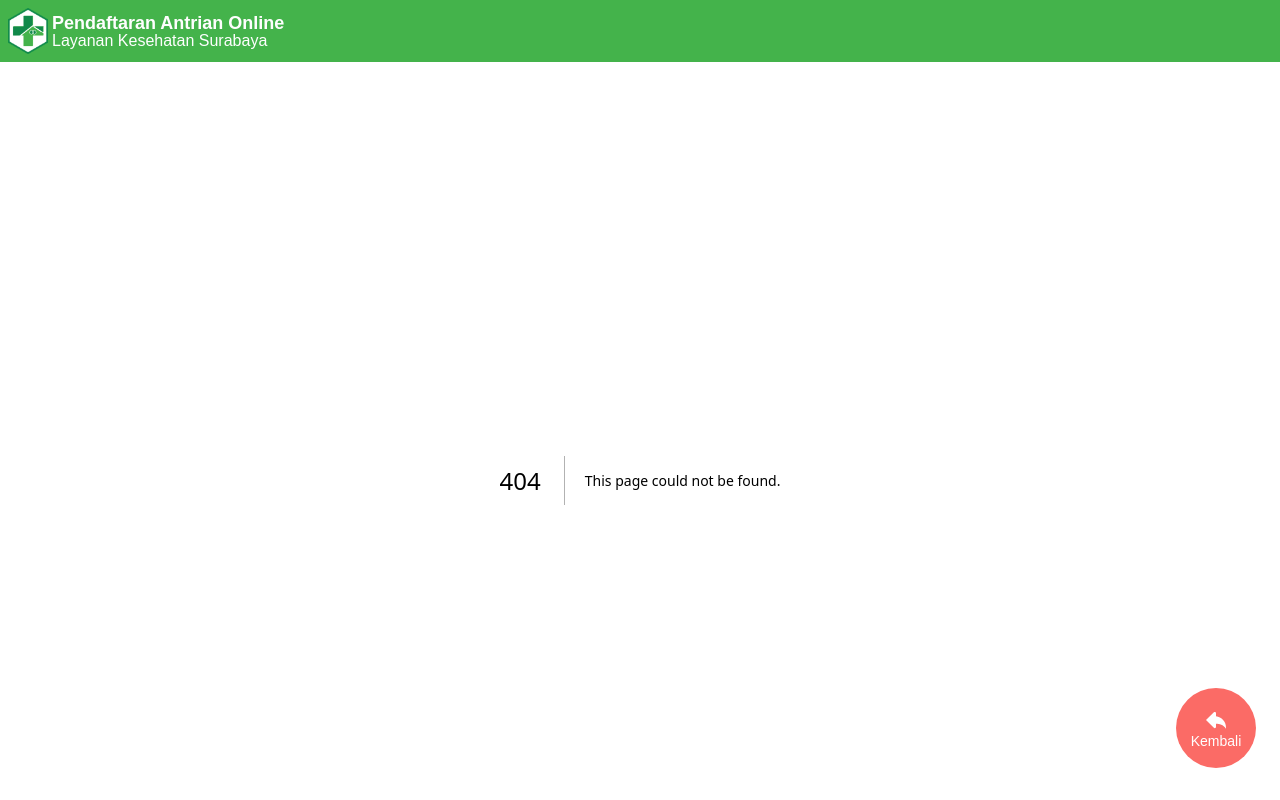
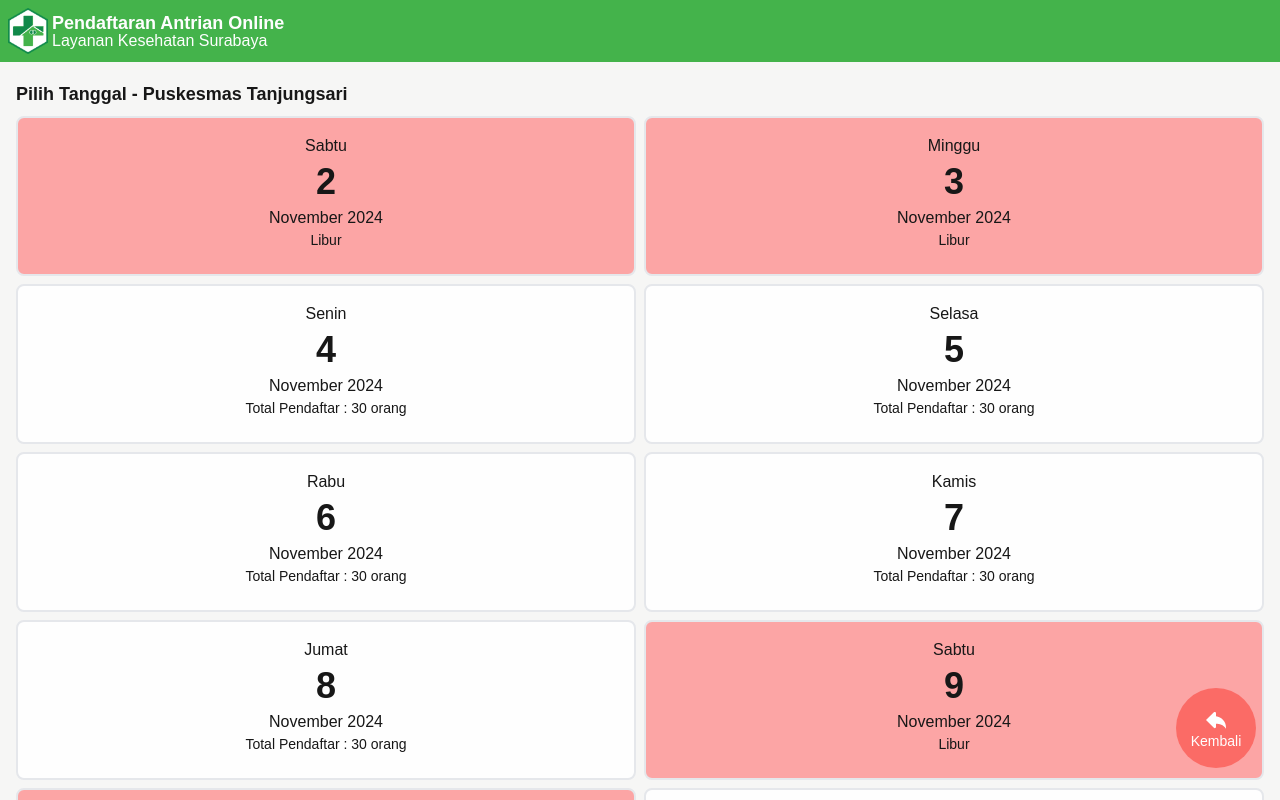
Before and after one commit to aricahyonodev/e-health-surabaya, a Next.js app: page /hospital/1/policlinic/1/select-arrival-date in a window 1280 px wide. Before the commit this address had no page. Shown: the top 800 px of the page. Built offline with nearby package versions, Linux system fonts and the light colour scheme.

Commit message:
add : [hospital] select arrival date page

```diff
--- a/src/app/hospital/[hospitalId]/list-policlinic.js
+++ b/src/app/hospital/[hospitalId]/list-policlinic.js
@@ -28,7 +28,10 @@ function PopUp({ id: policlinicId, title, img, onRemove }) {
         <p className="font-medium  mb-4 capitalize">{title}</p>
       </main>
       <footer className="flex flex-col items-center justify-center w-full">
-        <Link href={path +'/policlinic/' + policlinicId} className="w-full">
+        <Link
+          href={path + "/policlinic/" + policlinicId + "/select-arrival-date"}
+          className="w-full"
+        >
           <button className="py-1 w-full bg-primary rounded-md mb-3 text-white font-medium">
             Lanjut
           </button>
--- a/src/app/hospital/[hospitalId]/policlinic/[policlinicId]/page.js
+++ /dev/null
@@ -1,3 +0,0 @@
-export default function Page() {
-    return <p>select your date of arrival</p>
-}
--- /dev/null
+++ b/src/app/hospital/[hospitalId]/policlinic/[policlinicId]/select-arrival-date/page.js
@@ -0,0 +1,15 @@
+import { generateDate } from "@/app/helpers/days";
+import SelectDate from "./select-date";
+
+export default async function Page() {
+  const listDate = generateDate(40);
+
+  return (
+    <section id="select-health-center-date">
+      <p className="font-semibold text-lg">
+        Pilih Tanggal - <span className="">Puskesmas Tanjungsari</span>
+      </p>
+      <SelectDate datas={listDate} />
+    </section>
+  );
+}
--- /dev/null
+++ b/src/app/hospital/[hospitalId]/policlinic/[policlinicId]/select-arrival-date/select-date.js
@@ -0,0 +1,110 @@
+"use client";
+
+import Link from "next/link";
+import { usePathname } from "next/navigation";
+import { useState } from "react";
+
+function PopUp({ dayName, date, year, month, onRemove }) {
+  const pathname = usePathname();
+  const newPathname = pathname.replace("/select-arrival-date","");
+
+  return (
+    <article className="flex flex-col items-center border-2 z-20 bg-white py-6 px-12 rounded-t-xl fixed bottom-0 right-0 left-0">
+      <header className="text-center ">
+        <h1 className="font-medium mb-2 text-lg">
+          Anda Memilih Tanggal Layanan <br />
+          Poli Penyakit Dalam
+        </h1>
+      </header>
+
+      <main className="text-center flex flex-col items-center mb-5">
+        <article
+          className={
+            " text-center rounded-lg bg-white px-4 pt-4 pb-6 cursor-pointer border-2"
+          }
+        >
+          <p className="font-medium">{dayName}</p>
+          <p className="text-4xl font-semibold my-1">{date}</p>
+          <p className="font-medium">
+            {month} {year}
+          </p>
+          <p className="font-light text-sm">Total Pendaftar : 30 orang</p>
+        </article>
+      </main>
+      <footer className="flex flex-col items-center justify-center w-full">
+        <Link href={newPathname + "/register-form-step-1"} className="w-full">
+          <button className="py-1 w-full bg-primary rounded-md mb-3 text-white font-medium">
+            Lanjut
+          </button>
+        </Link>
+        <button
+          className="py-1 w-full rounded-md font-medium "
+          onClick={onRemove}
+        >
+          Batal
+        </button>
+      </footer>
+    </article>
+  );
+}
+
+export function Card({ date, dayName, month, year, arrivalDate, onClick }) {
+  const handleClick = () => onClick({ date, dayName, month, year });
+  const isSelected = arrivalDate?.date === date;
+  const isWeekend = ["Sabtu", "Minggu"].includes(dayName);
+  let addStyle;
+  addStyle = isSelected ? "border-2 shadow-lg border-primary" : "";
+  addStyle += isWeekend
+    ? " cursor-not-allowed bg-red-300 "
+    : " bg-white hover:border-2 hover:shadow-lg hover:border-primary";
+  return (
+    <button disabled={isWeekend} onClick={handleClick}>
+      <article
+        className={
+          addStyle +
+          "  text-center  rounded-lg px-4 pt-4 pb-6 cursor-pointer border-2"
+        }
+      >
+        <p className="font-medium">{dayName}</p>
+        <p className="text-4xl font-semibold my-1">{date}</p>
+        <p className="font-medium">
+          {month} {year}
+        </p>
+        <p className="font-light text-sm">
+          {isWeekend ? "Libur" : "Total Pendaftar : 30 orang"}
+        </p>
+      </article>
+    </button>
+  );
+}
+
+export default function SelectDate({ datas }) {
+  const [arrivalDate, setArrivalDate] = useState(null);
+
+  function handleClick(arrivalDate) {
+    setArrivalDate(arrivalDate);
+  }
+
+  function handleRemoveArrivalDate() {
+    setArrivalDate(null);
+  }
+  return (
+    <>
+      <div className="grid grid-cols-2 gap-2 mt-2">
+        {datas.map((date, i) => (
+          <Card
+            arrivalDate={arrivalDate}
+            key={i}
+            {...date}
+            onClick={handleClick}
+            onRemove={handleRemoveArrivalDate}
+          />
+        ))}
+      </div>
+
+      {arrivalDate && (
+        <PopUp {...arrivalDate} onRemove={handleRemoveArrivalDate} />
+      )}
+    </>
+  );
+}
```
